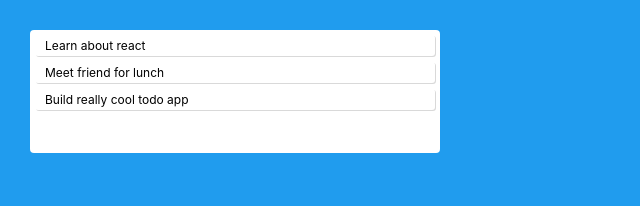
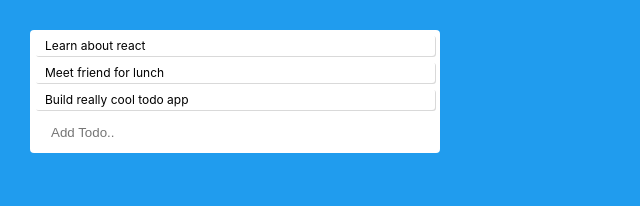
Before and after one commit to rubenavaldez/React-hooks, a React (Create React App) app: page / in a window 1280 px wide. Shown: the top 206 px of the page, without its empty margins (0-640 px from the left). Built offline with nearby package versions, Linux system fonts and the light colour scheme.

Commit message:
form adds to state

```diff
--- a/src/App.js
+++ b/src/App.js
@@ -22,7 +22,8 @@
 ])
 
 const addTodo = text =>{
-  const NewTodos = [...todos, {test}]
+  const newTodos = [...todos, {text}]
+  setTodos(newTodos)
 }
 
 return (
--- a/src/components/todoForm.js
+++ b/src/components/todoForm.js
@@ -4,6 +4,7 @@
 const [value, setValue] = useState('');
 
 const handleSubmit = e =>{
+    console.log(e.target.value)
     e.preventDefault();
     if(!value) return;
     addTodo(value);
@@ -12,7 +13,14 @@
 
 return(
     <form onSubmit={handleSubmit}>
-        <input type='text' className='input' value={value} onChange={e => setValue(e.target.value)} />
+        <input
+            type='text'
+            className='input'
+            value={value}
+            placeholder="Add Todo.."
+            onChange={e => setValue(e.target.value)}
+        />
+
     </form>
 )
 }
```
